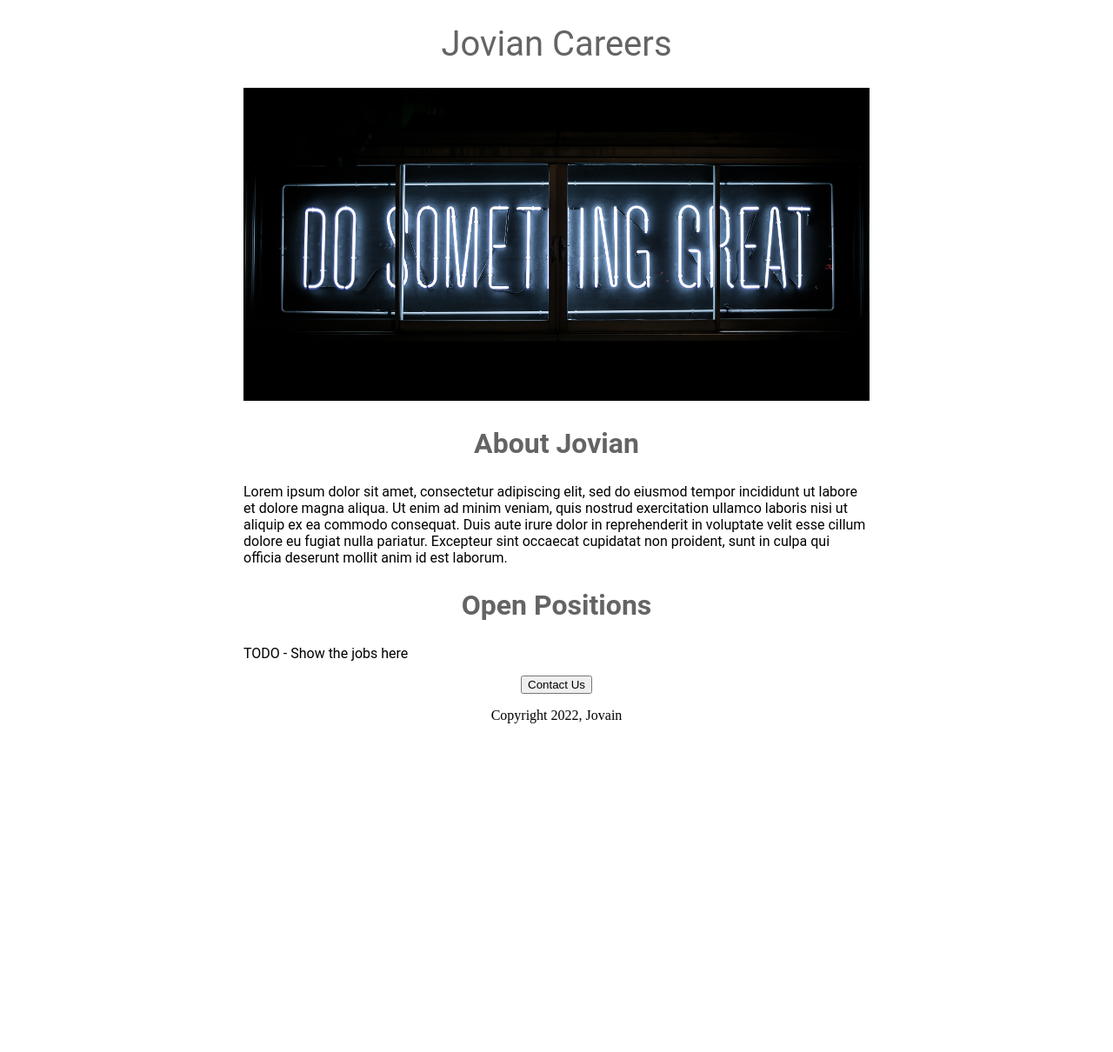
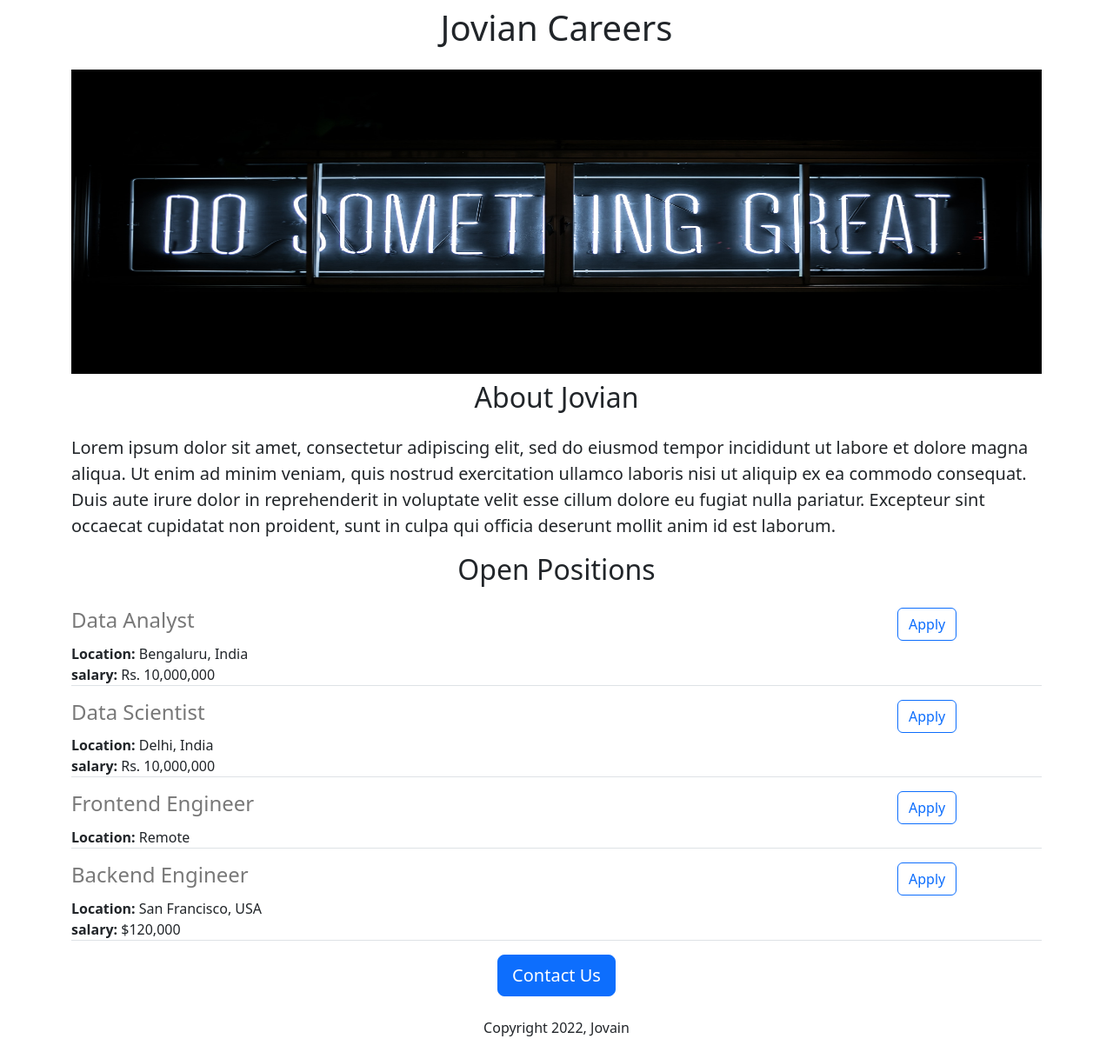
Before and after one commit to ArmALN/jovian-careers-website, a Flask app: page / in a window 1280 px wide. Shown: the whole page at 87% size. Before the commit the page ends 832 px from the top, so only its background shows below. Run offline with Flask 3, Linux system fonts and the light colour scheme.

Commit message:
add requirements.txt

```diff
--- a/app.py
+++ b/app.py
@@ -2,9 +2,37 @@
 
 app = Flask(__name__)
 
+JOBS = [
+  {
+    'id':1,
+    'title': 'Data Analyst',
+    'location': 'Bengaluru, India',
+    'salary': 'Rs. 10,000,000'
+  },
+  {
+    'id':2,
+    'title': 'Data Scientist',
+    'location': 'Delhi, India',
+    'salary': 'Rs. 10,000,000'
+  },
+  {
+    'id':3,
+    'title': 'Frontend Engineer',
+    'location': 'Remote'
+  },
+  {
+    'id':4,
+    'title': 'Backend Engineer',
+    'location': 'San Francisco, USA',
+    'salary': '$120,000'
+  }
+]
+
 @app.route("/")
 def hello_world():
-  return render_template('home.html')
+  return render_template('home.html',
+                        jobs=JOBS,
+                        company_name='Jovian')
 
 print(__name__)
 if __name__ == "__main__":
--- /dev/null
+++ b/requirements.txt
@@ -0,0 +1,2 @@
+Flask
+gunicorn
--- a/templates/home.html
+++ b/templates/home.html
@@ -2,53 +2,35 @@
 <html>
   <head>
     <title>Jovian Careers</title>
+    <meta charset="utf-8">
+    <meta name="viewport" content="width=device-width, initial-scale=1">
+    <link href="https://cdn.jsdelivr.net/npm/bootstrap@5.3.2/dist/css/bootstrap.min.css"         rel="stylesheet" integrity="sha384-T3c6CoIi6uLrA9TneNEoa7RxnatzjcDSCmG1MXxSR1GAsXEV/Dwwykc2MPK8M2HN" crossorigin="anonymous">
     <style>
-      h1 {
-        font-size: 40px;
-        font-family: Roboto;
-        font-weight: normal;
-        color: rgb(100, 100, 100);
-        text-align:center;
-      }
-
-      h2{
-        font-family: Roboto;
-        font-size: 32px;
-        color: rgb(100, 100, 100);
-        text-align:center;
-        font: weight normal;
-      }
-
       #banner{
+        height:350px;
         width:100%;
-        height:360px;
-        object-fit:cover;
-      }
-
-      .bodytext{
-        font-family:Roboto;
-        color: reg(800, 800, 800)
-      }
-
-      #container{
-        max-width:720px;
-        margin:0 auto 0 auto;
       }
     </style>
   </head>
   <body
-    <div id="container">
-      <h1>Jovian Careers</h1>
-      <img id="banner" src="https://jovian-careers-website--armstronger.repl.co/static/banner.jpeg">
-      <h2>About Jovian</h2>
-      <p class="bodytext">
+    <div class="container">
+      <h1 class="text-center mt-2 mb-4">
+          {{company_name}} Careers
+      </h1>
+      <img class="img-fluid" id="banner" src="https://jovian-careers-website--armstronger.repl.co/static/banner.jpeg">
+      <h2 class="text-center mt-2 mb-4">About Jovian</h2>
+      <p class="lead">
         Lorem ipsum dolor sit amet, consectetur adipiscing elit, sed do eiusmod tempor incididunt ut labore et dolore magna aliqua. Ut enim ad minim veniam, quis nostrud exercitation ullamco laboris nisi ut aliquip ex ea commodo consequat. Duis aute irure dolor in reprehenderit in voluptate velit esse cillum dolore eu fugiat nulla pariatur. Excepteur sint occaecat cupidatat non proident, sunt in culpa qui officia deserunt mollit anim id est laborum.
       </p>
-      <h2>Open Positions</h2>
-      <p class="bodytext">TODO - Show the jobs here</p>
-      <div style="text-align:center;">
-        <button>Contact Us</button>
-        <p>Copyright 2022, Jovain</p>
+      <h2 class="text-center mt-2 mb-4">Open Positions</h2>
+      <p>
+      {% for job in jobs %}
+        {% include "jobitem.html" %}
+      {% endfor %}
+      </p>
+      <div class="text-center">
+        <button class="btn btn-primary btn-lg">Contact Us</button>
+        <p class="mt-4">Copyright 2022, Jovain</p>
       </div>
     </body>
   </div>
--- /dev/null
+++ b/templates/jobitem.html
@@ -0,0 +1,21 @@
+<div style="margin-bottom:16px;" class="border-bottom">
+  <div class="row">
+    <div class="col-10">
+      <h4 style="color:rgb(120,120,120); margin-bottom:4px;padding-bottom:8px;">
+        {{job['title']}}
+      </h4>
+      <div>
+        <b>Location:</b> {{job['location']}}
+      </div>
+      {% if 'salary' in job %}
+      <div>
+        <b>salary:</b> {{job['salary']}}
+      </div>
+      {% endif %}
+    </div>
+    <div class="col-2">
+      <button type="button" class="btn btn-outline-primary float-right align-middle">Apply</button>
+    </div>
+  </div>
+
+</div>
```
